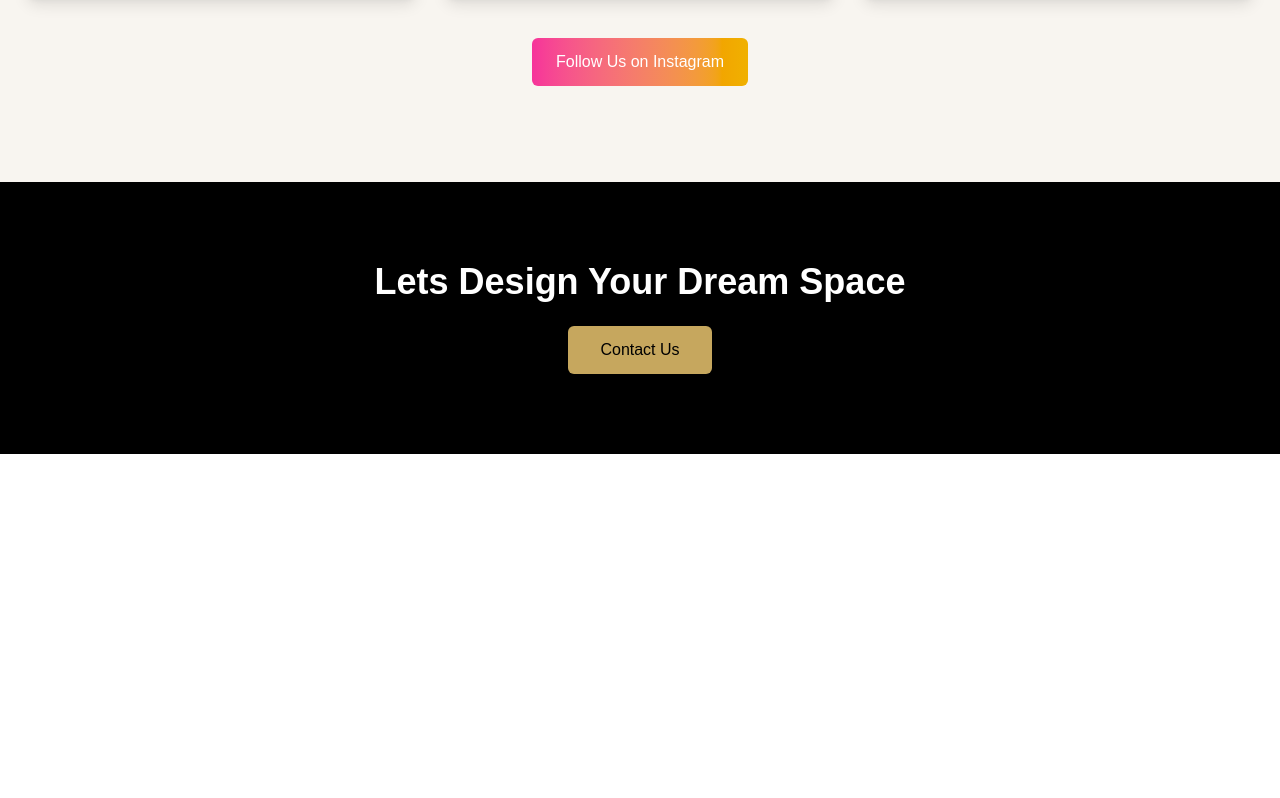
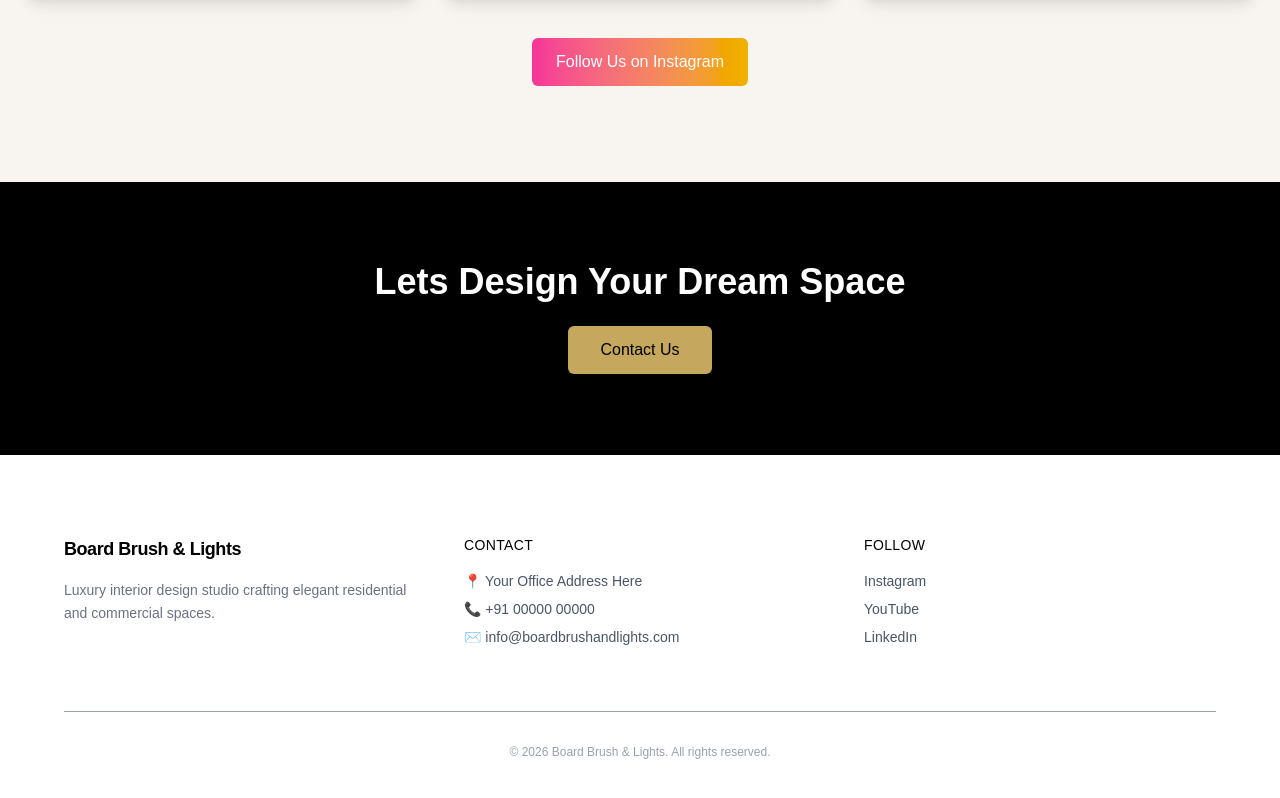
Before and after one commit to ShivamP-97/board-brush, a Next.js app: page / in a window 1280 px wide. Shown: the part 3000-3798 px from the top of the page. Before the commit the page ends 3454 px from the top, so only its background shows below. Built offline with nearby package versions, Linux system fonts and the light colour scheme.

Commit message:
Added minimal luxury footer

```diff
--- /dev/null
+++ b/src/app/components/Footer.js
@@ -0,0 +1,78 @@
+export default function Footer() {
+  return (
+    <footer className="bg-white text-black border-t py-20 px-6">
+      <div className="max-w-6xl mx-auto">
+
+        {/* Top Section */}
+        <div className="grid md:grid-cols-3 gap-12 mb-16">
+
+          {/* Brand */}
+          <div>
+            <h3 className="text-lg font-semibold tracking-tight mb-4">
+              Board Brush & Lights
+            </h3>
+            <p className="text-gray-500 text-sm leading-relaxed">
+              Luxury interior design studio crafting elegant residential
+              and commercial spaces.
+            </p>
+          </div>
+
+          {/* Contact */}
+          <div>
+            <h4 className="text-sm font-medium mb-4 tracking-wide uppercase">
+              Contact
+            </h4>
+            <p className="text-sm text-gray-600 mb-2">
+              📍 Your Office Address Here
+            </p>
+            <p className="text-sm text-gray-600 mb-2">
+              📞 +91 00000 00000
+            </p>
+            <p className="text-sm text-gray-600">
+              ✉️ info@boardbrushandlights.com
+            </p>
+          </div>
+
+          {/* Social */}
+          <div>
+            <h4 className="text-sm font-medium mb-4 tracking-wide uppercase">
+              Follow
+            </h4>
+            <div className="space-y-2 text-sm text-gray-600">
+              <a
+                href="https://instagram.com/YOUR_USERNAME"
+                target="_blank"
+                className="block hover:text-black transition"
+              >
+                Instagram
+              </a>
+
+              <a
+                href="https://youtube.com/YOUR_CHANNEL"
+                target="_blank"
+                className="block hover:text-black transition"
+              >
+                YouTube
+              </a>
+
+              <a
+                href="https://linkedin.com/in/YOUR_PROFILE"
+                target="_blank"
+                className="block hover:text-black transition"
+              >
+                LinkedIn
+              </a>
+            </div>
+          </div>
+        </div>
+
+        {/* Bottom Section */}
+        <div className="border-t pt-8 text-center text-xs text-gray-400">
+          © {new Date().getFullYear()} Board Brush & Lights.
+          All rights reserved.
+        </div>
+
+      </div>
+    </footer>
+  );
+}
--- a/src/app/page.js
+++ b/src/app/page.js
@@ -3,6 +3,7 @@ import { motion } from "framer-motion";
 
 
 import Navbar from "./components/Navbar";
+import Footer from "./components/Footer";
 
 export default function Home() {
   return (
@@ -192,6 +193,8 @@ export default function Home() {
       className="fixed bottom-6 right-6 bg-green-500 text-white p-4 rounded-full shadow-lg hover:scale-110 transition z-50">💬
       </a>
 
+    <Footer />
+
     </>
   );
 }
```
